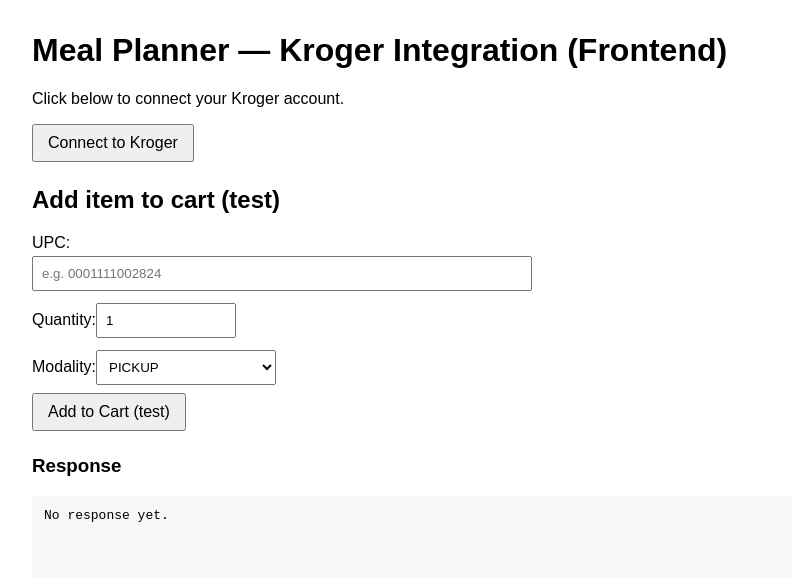
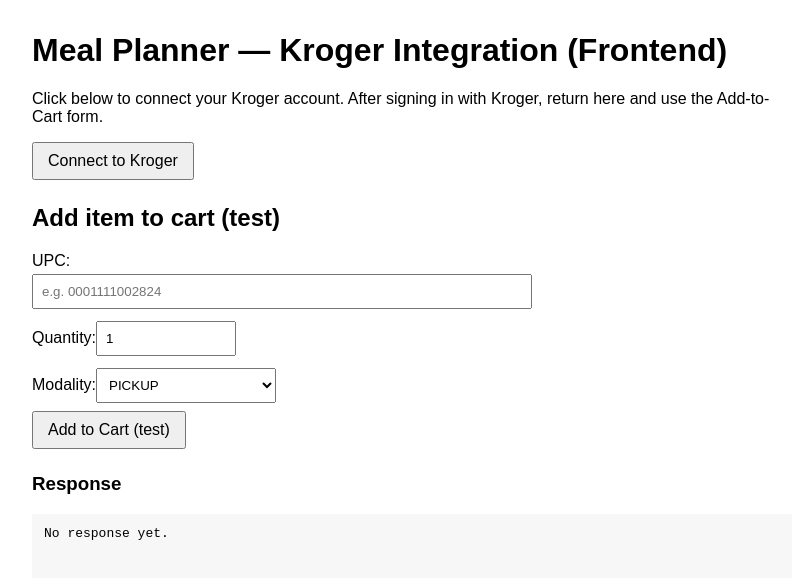
Before and after one commit to maa11235/meal-planner-frontend, a React (Create React App) app: page / in a window 1280 px wide. Shown: the top 578 px of the page, without its empty margins (228-1028 px from the left). Built offline with nearby package versions, Linux system fonts and the light colour scheme; no server answers.

Commit message:
updates to allow for kroger success

```diff
--- a/src/App.js
+++ b/src/App.js
@@ -1,22 +1,9 @@
+// src/App.js
 import React, { useState } from "react";
-import {
-  BrowserRouter as Router,
-  Routes,
-  Route,
-  useLocation,
-} from "react-router-dom";
+import { BrowserRouter as Router, Routes, Route } from "react-router-dom";
+import KrogerSuccess from "./KrogerSuccess"; // Import success page component
 
 const API_BASE = process.env.REACT_APP_BACKEND_URL || "http://localhost:5000";
-
-function KrogerSuccess() {
-  return (
-    <div style={{ padding: "2rem" }}>
-      <h2>Kroger Connected!</h2>
-      <p>Your Kroger account has been successfully linked.</p>
-      <a href="/">Go back to main page</a>
-    </div>
-  );
-}
 
 function MainApp() {
   const [upc, setUpc] = useState("");
@@ -25,15 +12,18 @@
   const [message, setMessage] = useState(null);
   const [loading, setLoading] = useState(false);
 
+  // Redirect browser to backend /login which starts Kroger OAuth
   const handleConnect = () => {
     window.location.href = `${API_BASE}/login`;
   };
 
+  // Send one cart item to backend /cart
   const handleAddToCart = async (e) => {
     e.preventDefault();
     setLoading(true);
     setMessage(null);
 
+    // Basic validation
     if (!upc) {
       setMessage("Please enter a UPC code.");
       setLoading(false);
@@ -45,7 +35,7 @@
         {
           upc: upc.trim(),
           quantity: Number(quantity) || 1,
-          modality: modality,
+          modality: modality, // "PICKUP" or "DELIVERY" if supported
         },
       ],
     };
@@ -53,12 +43,15 @@
     try {
       const res = await fetch(`${API_BASE}/cart`, {
         method: "POST",
-        headers: { "Content-Type": "application/json" },
-        credentials: "include",
+        headers: {
+          "Content-Type": "application/json",
+        },
+        credentials: "include", // IMPORTANT: sends session cookie to backend
         body: JSON.stringify(payload),
       });
 
       const text = await res.text();
+      // Try parse JSON, otherwise show raw text
       try {
         const json = JSON.parse(text);
         setMessage(JSON.stringify(json, null, 2));
@@ -82,7 +75,10 @@
       <h1>Meal Planner — Kroger Integration (Frontend)</h1>
 
       <section style={{ marginBottom: 24 }}>
-        <p>Click below to connect your Kroger account.</p>
+        <p>
+          Click below to connect your Kroger account. After signing in with Kroger,
+          return here and use the Add-to-Cart form.
+        </p>
         <button onClick={handleConnect} style={{ padding: "8px 14px", fontSize: 16 }}>
           Connect to Kroger
         </button>
--- /dev/null
+++ b/src/KrogerSuccess.js
@@ -0,0 +1,11 @@
+import React from "react";
+
+export default function KrogerSuccess() {
+  return (
+    <div style={{ padding: "2rem", fontFamily: "sans-serif" }}>
+      <h2>Kroger Connected!</h2>
+      <p>Your Kroger account has been successfully linked.</p>
+      <a href="/">Go back to main page</a>
+    </div>
+  );
+}
```
